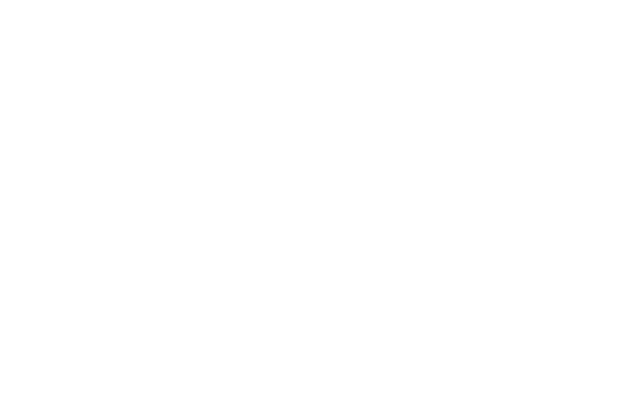
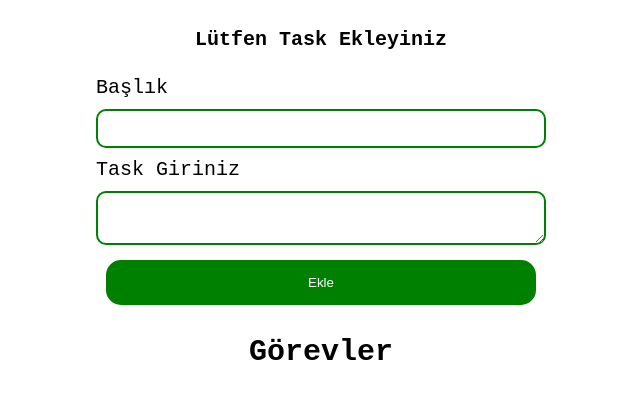
Before and after one commit to 0Suphan0/jira-app, a React (Vite) app: page / in a window 1280 px wide. Shown: the top 398 px of the page, without its empty margins (319-959 px from the left). Built offline with nearby package versions, Linux system fonts and the light colour scheme.

Commit message:
Arayuz olusturuldu, css'ler tamamlandi.

```diff
--- a/src/App.css
+++ b/src/App.css
@@ -0,0 +1,52 @@
+.appDiv{
+    display: flex;
+    flex-direction: column;
+    align-items: center;
+}
+
+.formDiv{
+    display: flex;
+    flex-direction: column;
+    width: 450px;
+
+}
+
+.formDiv form{
+    display: flex;
+    flex-direction: column;
+}
+
+.lbl{
+    padding: 5px 0;
+    font-size: 20px;
+    font-family: monospace;
+}
+
+.input{
+    border: 2px solid green;
+    border-radius: 10px;
+    padding: 10px;
+    margin: 5px 0;
+}
+
+.btn{
+
+    padding: 10px;
+    margin: 10px;
+    border: 5px solid green;
+    border-radius: 15px;
+    color: white;
+    background-color: green;
+}
+
+.addTaskHeader{
+    text-align: center;
+    font-family: monospace;
+    font-size: 20px;
+}
+
+.tasksHeader{
+    text-align: center;
+    font-family: monospace;
+    font-size: 30px;
+}
--- a/src/App.jsx
+++ b/src/App.jsx
@@ -1,12 +1,20 @@
 import { useState } from 'react'
 import './App.css'
+import TaskCreate from './components/TaskCreate'
+import TaskList from './components/TaskList'
 
 function App() {
 
   return (
     <>
+    <div className='appDiv'>
+      <TaskCreate/>
+      <h1 className='tasksHeader'>Görevler</h1>
+      <TaskList/>
+      </div>
 
     </>
+
   )
 }
 
--- /dev/null
+++ b/src/components/TaskCreate.jsx
@@ -0,0 +1,16 @@
+function TaskCreate() {
+    return ( <>
+    <div className="formDiv">
+    <h3 className="addTaskHeader">Lütfen Task Ekleyiniz</h3>
+    <form>
+        <label className="lbl">Başlık</label>
+        <input className="input"/>
+        <label className="lbl">Task Giriniz</label>
+        <textarea className="input"></textarea>
+        <button className="btn">Ekle</button>
+    </form>
+    </div>
+    </> );
+}
+
+export default TaskCreate;
--- /dev/null
+++ b/src/components/TaskList.jsx
@@ -0,0 +1,5 @@
+function TaskList() {
+    return ( <></> );
+}
+
+export default TaskList;
```
